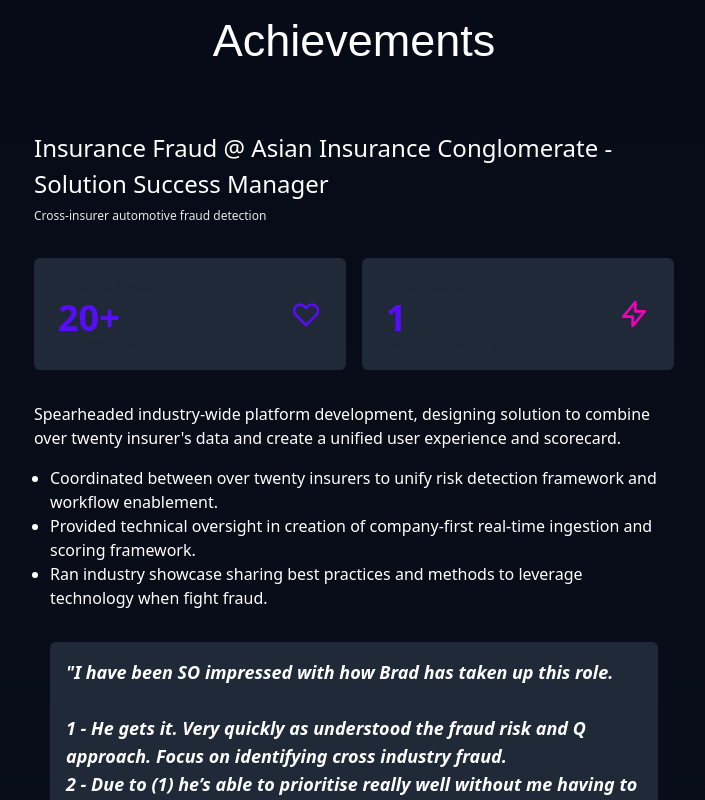
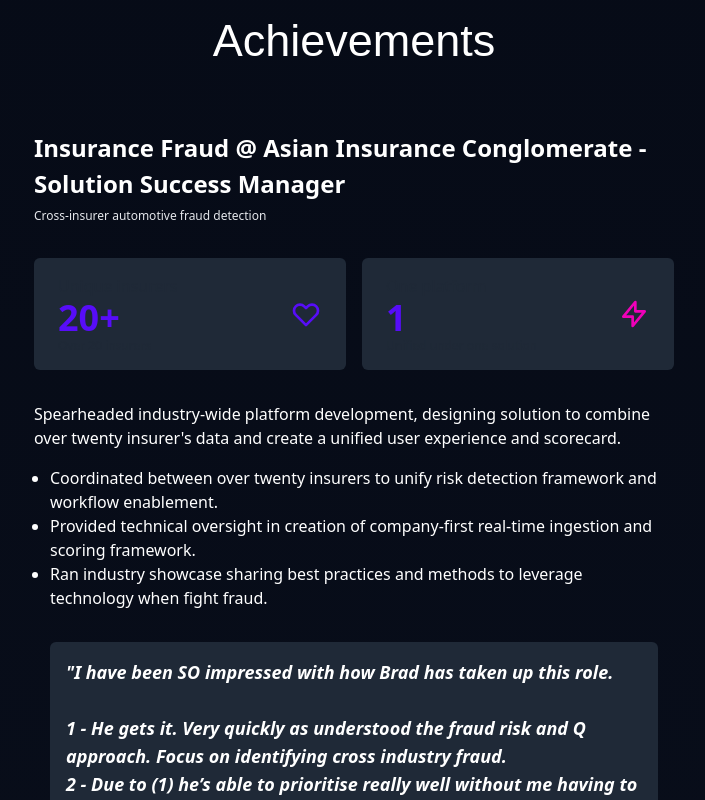
Before and after one commit to bjk95/bradley-kester, a SvelteKit app: page /work/quantexa in a window 1280 px wide. Shown: the part 1760-2560 px from the top of the page, without its empty margins (286-991 px from the left). Built offline with nearby package versions, Linux system fonts and the light colour scheme.

Commit message:
bolded titles

```diff
--- a/src/routes/work/quantexa/Achievement.svelte
+++ b/src/routes/work/quantexa/Achievement.svelte
@@ -12,7 +12,7 @@
 </script>
 
 <section class="my-6">
-	<h3>{title}</h3>
+	<h3 class="font-bold">{title}</h3>
 	<span class="slug text-gray-200">{subtitle}</span>
 	{#if stats}
 		<div class="w-full flex items-center mt-8">
```
